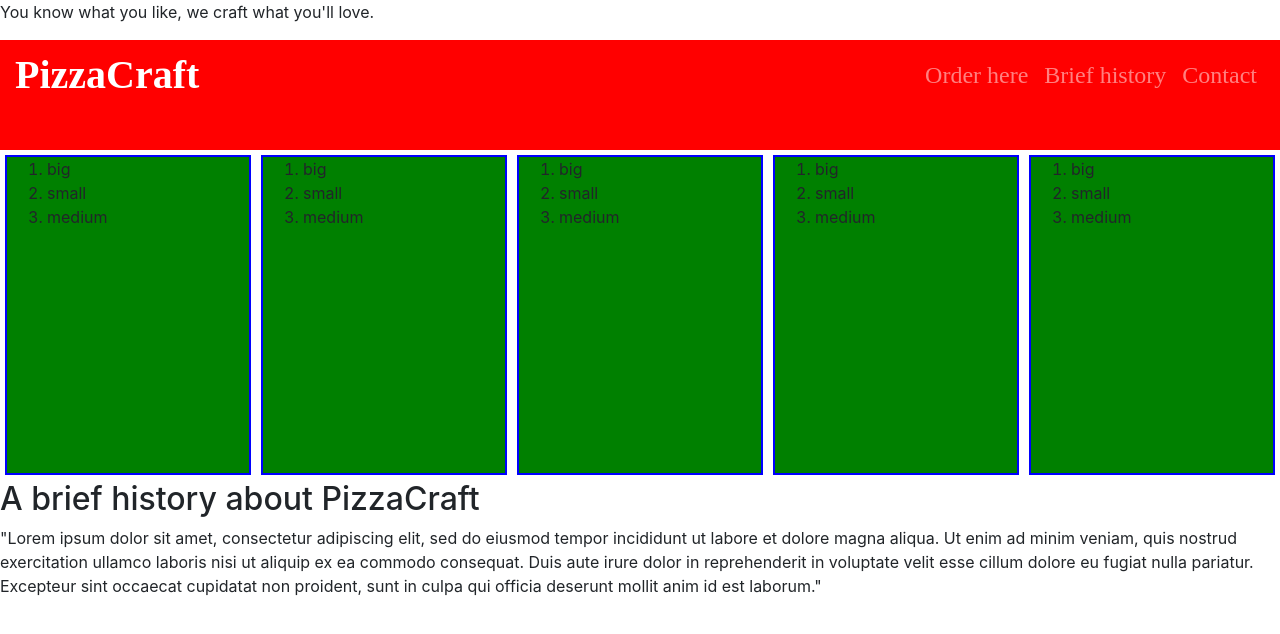
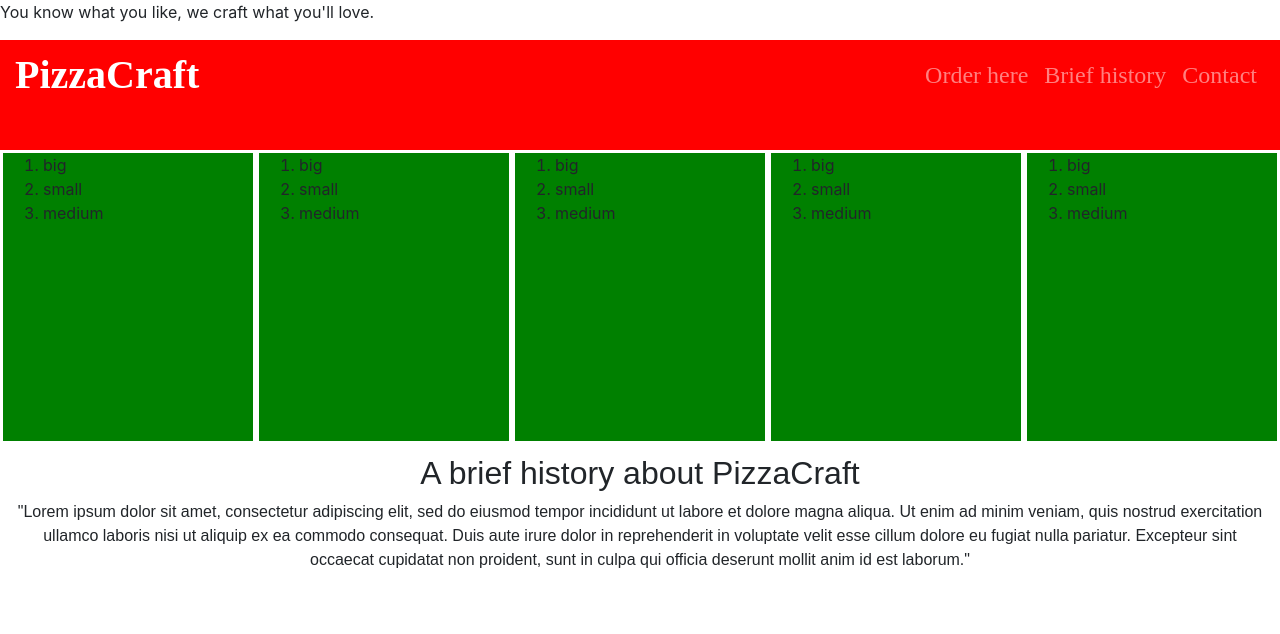
Before and after one commit to FrancisFlow/pizzaCraft, a plain HTML site: page index.html in a window 1280 px wide. Drawn offline with nearby package versions, Linux system fonts and the light colour scheme.

Commit message:
Centered the text in brief-history and gave fantasy font-family

```diff
--- a/css/styles.css
+++ b/css/styles.css
@@ -24,14 +24,42 @@
 /* pizzaRow */
 
 .flexbox-item {
+  /* display: flex; */
+  justify-content: center;
+  /* align-items: center; */
   background-color: green;
-  border: 2px solid blue;
   width: 20rem;
-  height: 20rem;
-  margin: 5px;
+  height: 18rem;
+  margin: 3px;
+
 
 
 }
 .flexbox-container {
   display: flex;
+  flex-direction: row;
+  overflow: inherit;
+
 }
+
+/* .option-control {
+  display: flex;
+  flex-direction: row;
+  align-items: center;
+} */
+.row {
+  text-align: center;
+}
+
+/* Brief history */
+
+.brief-history {
+  text-align: center;
+  padding:10px;
+  font-family: fantasy;
+  font-weight: 400;
+}
+
+.heading-brief-history {
+  font-weight: 500;
+}
```
